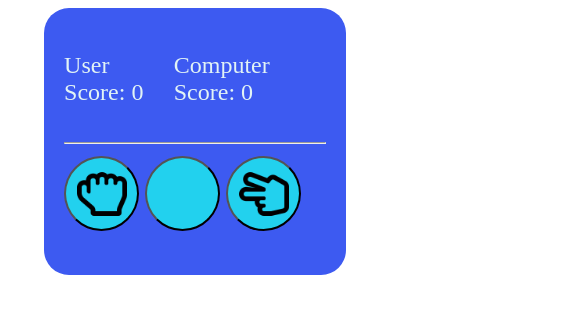
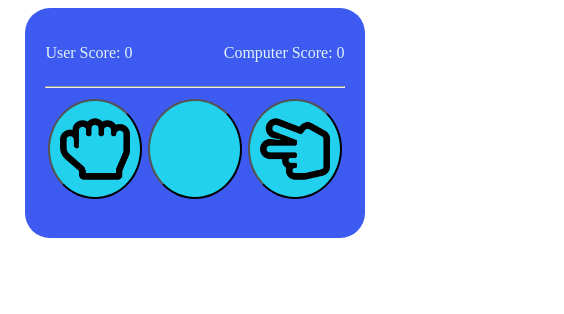
Before and after one commit to MthoNtanzi/RockPaperScissors, a plain HTML site: page index.html in a window 390 px wide. Both pictures are taken after a click on the button "PLAY". Shown: the whole page, 564 px wide, since content can reach past the window. Drawn offline with Linux system fonts and the light colour scheme.

Commit message:
Responsive design

```diff
--- a/index.html
+++ b/index.html
@@ -27,7 +27,7 @@
             </div>
             <hr>
             <div class="container">
-                <div class="content" id="playButtons">
+                <div class="content" id="playButtons result">
                     <input type="button" value=" " onclick="play('Rock')" class="inputBtn" id="rockBtn">
                     <input type="button" value=" " onclick="play('Paper')" class="inputBtn" id="paperBtn">
                     <input type="button" value=" " onclick="play('Scissors')" class="inputBtn" id="scissorsBtn">
--- a/style.css
+++ b/style.css
@@ -10,6 +10,7 @@
     border-radius: 25px;
     color: #E2F3F5;
 }
+
 
 .playBtn{
     width: 15vw;
@@ -32,6 +33,7 @@
     width: 150px;
     height: 150px;
     padding: 20px;
+    margin: 1%;
     background-color: #22D1EE;
     background-size: 100px;
     background-repeat: no-repeat;
@@ -50,8 +52,11 @@
 }
 
 .content{
-    width: 500px;
+    width: 100%;
     margin: auto;
+    display: flex;
+    justify-content: center;
+    align-items: center;
 }
 
 #rockBtn{
@@ -68,7 +73,28 @@
     cursor: pointer;
 }
 
-@media (min-width: 360px) {
+@media (min-width: 300px) and (max-width: 450px) {
+    main{
+        margin: auto;
+        font-size: 1rem;
+        width: 90%;
+    }
+    .inputBtn{
+        width: 50px;
+        height: 50px;
+        background-size: 40px;
+        background-repeat: no-repeat;
+        background-position: center;
+        background-color: red;
+    }
+}
+
+@media (max-width: 450px) {
+    main{
+        margin: auto;
+        width: 80%;
+        font-size: 1rem;
+    }
     .inputBtn{
         width: 75px;
         height: 75px;
@@ -78,13 +104,13 @@
     }
 }
 
-@media (min-width: 768px) {
+@media (max-width: 768px) {
     .inputBtn{
-        width: 150px;
-        height: 150px;
+        width: 100px;
+        height: 100px;
         padding: 20px;
         background-color: #22D1EE;
-        background-size: 100px;
+        background-size: 70px;
         background-repeat: no-repeat;
         background-position: center;
         border-radius: 50%;
```
